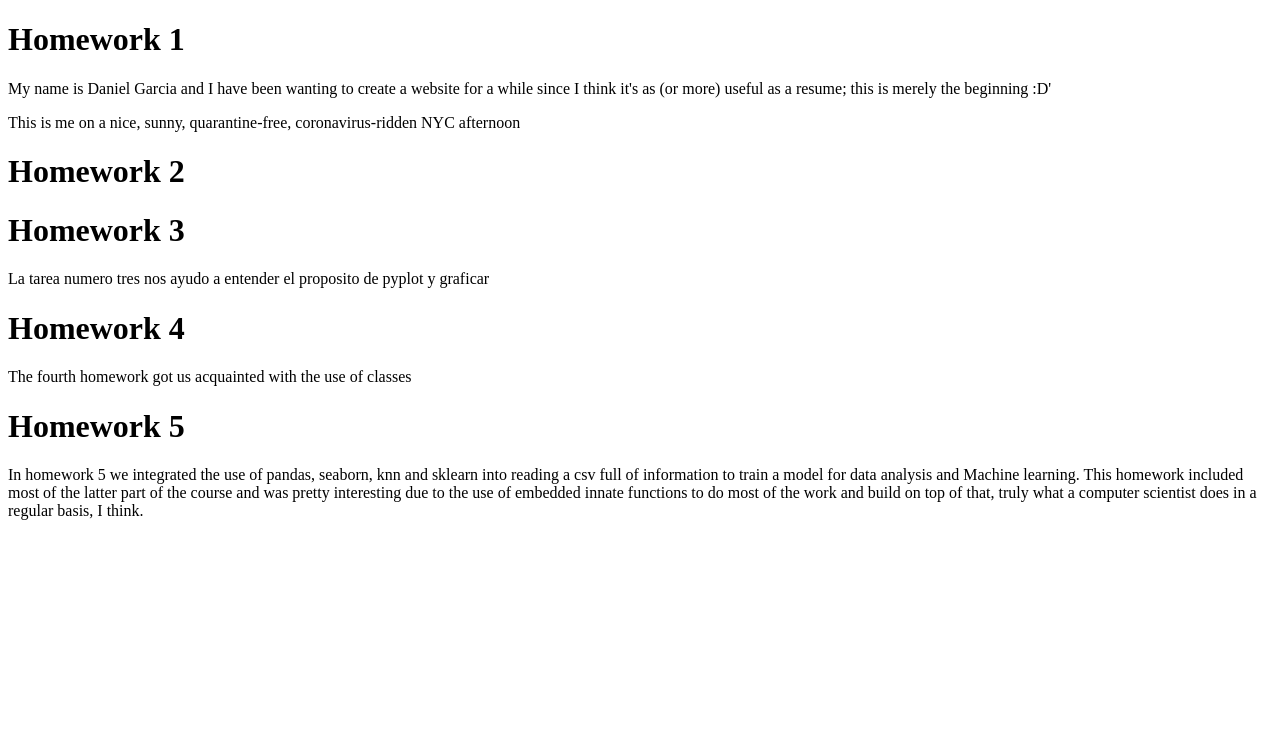
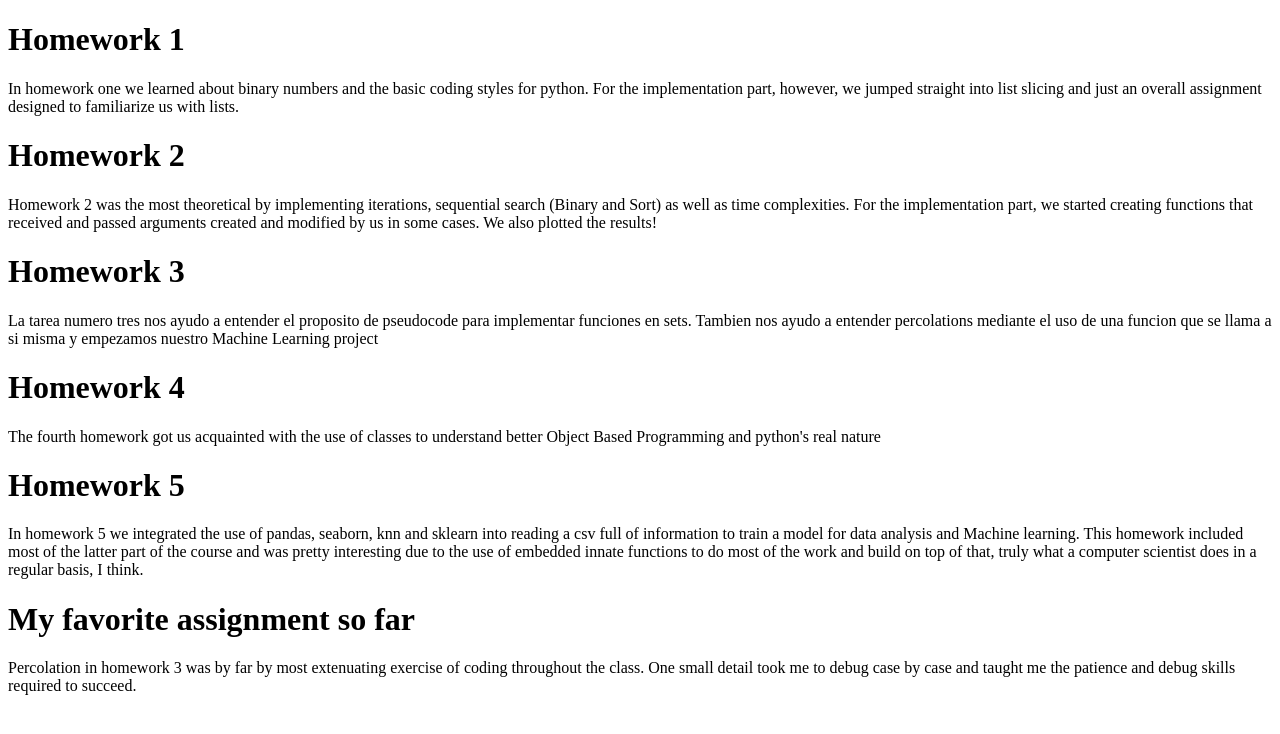
Before and after one commit to DanielGarciaGuzman/1006final, a Flask app: page /assignments in a window 1280 px wide. Shown: the top 734 px of the page. Run offline with Flask 2, Linux system fonts and the light colour scheme.

Commit message:
Last commit, project finished

```diff
--- a/dag2224-final/templates/assignments.html
+++ b/dag2224-final/templates/assignments.html
@@ -6,22 +6,21 @@
     </head>
     <h1> Homework 1</h1>
     <body>
-    <p>My name is Daniel Garcia and I have been wanting to create a website for a while since I think it's as (or more) useful as a resume; this is merely the beginning :D'</p>
-    <p>This is me on a nice, sunny, quarantine-free, coronavirus-ridden NYC afternoon</p>
+    <p> In homework one we learned about binary numbers and the basic coding styles for python. For the implementation part, however, we jumped straight into list slicing and just an overall assignment designed to familiarize us with lists.</p>
     </body>
     <h1> Homework 2</h1>
     <body>
-	    <p>
+	    <p>Homework 2 was the most theoretical by implementing iterations, sequential search (Binary and Sort) as well as time complexities. For the implementation part, we started creating functions that received and passed arguments created and modified by us in some cases. We also plotted the results!
 	    </p>
     </body>
     <h1> Homework 3</h1>
     <body>
-	    <p>La tarea numero tres nos ayudo a entender el proposito de pyplot y graficar
+	    <p>La tarea numero tres nos ayudo a entender el proposito de pseudocode para implementar funciones en sets. Tambien nos ayudo a entender percolations mediante el uso de una funcion que se llama a si misma y empezamos nuestro Machine Learning project
 	    </p>
     </body>
     <h1> Homework 4</h1>
     <body>
-	    <p> The fourth homework got us acquainted with the use of classes
+	    <p> The fourth homework got us acquainted with the use of classes to understand better Object Based Programming and python's real nature
 	    </p>
     </body>
     <h1> Homework 5</h1>
@@ -29,4 +28,9 @@
 	    <p> In homework 5 we integrated the use of pandas, seaborn, knn and sklearn into reading a csv full of information to train a model for data analysis and Machine learning. This homework included most of the latter part of the course and was pretty interesting due to the use of embedded innate functions to do most of the work and build on top of that, truly what a computer scientist does in a regular basis, I think.
 	    </p>
     </body>
+    <h1> My favorite assignment so far</h1>
+    <body>
+	    <p> Percolation in homework 3 was by far by most extenuating exercise of coding throughout the class. One small detail took me to debug case by case and taught me the patience and debug skills required to succeed.
+	    </p>
+    </body>
 </html>
--- a/dag2224-final/templates/index.html
+++ b/dag2224-final/templates/index.html
@@ -15,5 +15,6 @@
 	<p> Go check my assignments: <a href="http://127.0.0.1:5000/assignments">Daniel's Assignments</a></p>
 	<p> Or go check my class: <a href = "http://127.0.0.1:5000/classes">Daniel's classes </a> </p>
 	<p> My grades are fine, thanks for asking :D</p>
+	<p> Go check my favorite website: <a href = "https://www.poetryfoundation.org/poets/jorge-luis-borges">Borges' poems</a></p>
     </body>
 </html>
```
Also changed, not shown: dag2224-final/templates/app.py (added, +28 -0 lines), dag2224-final/templates/classes.html (+16 -3 lines), 1 other file.
